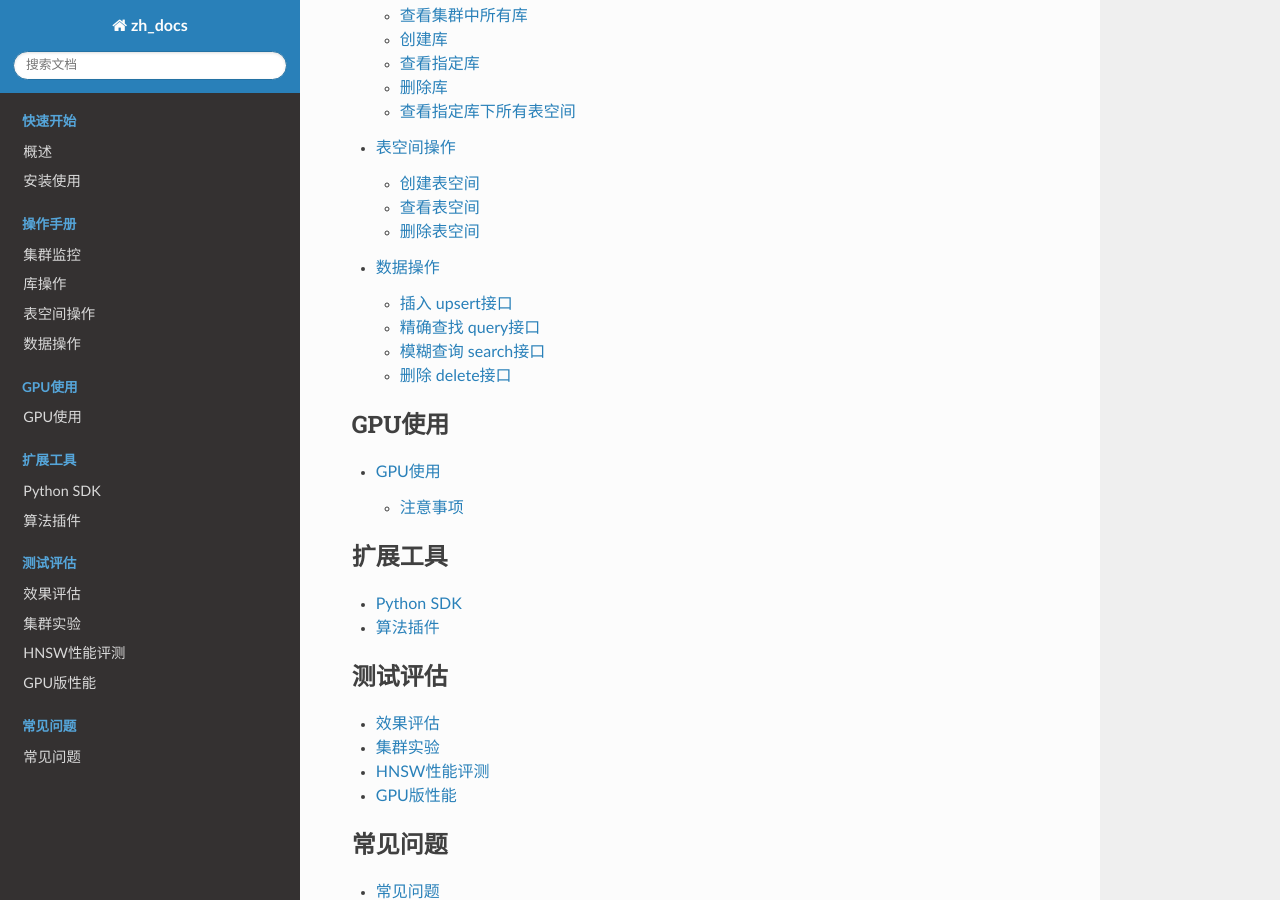
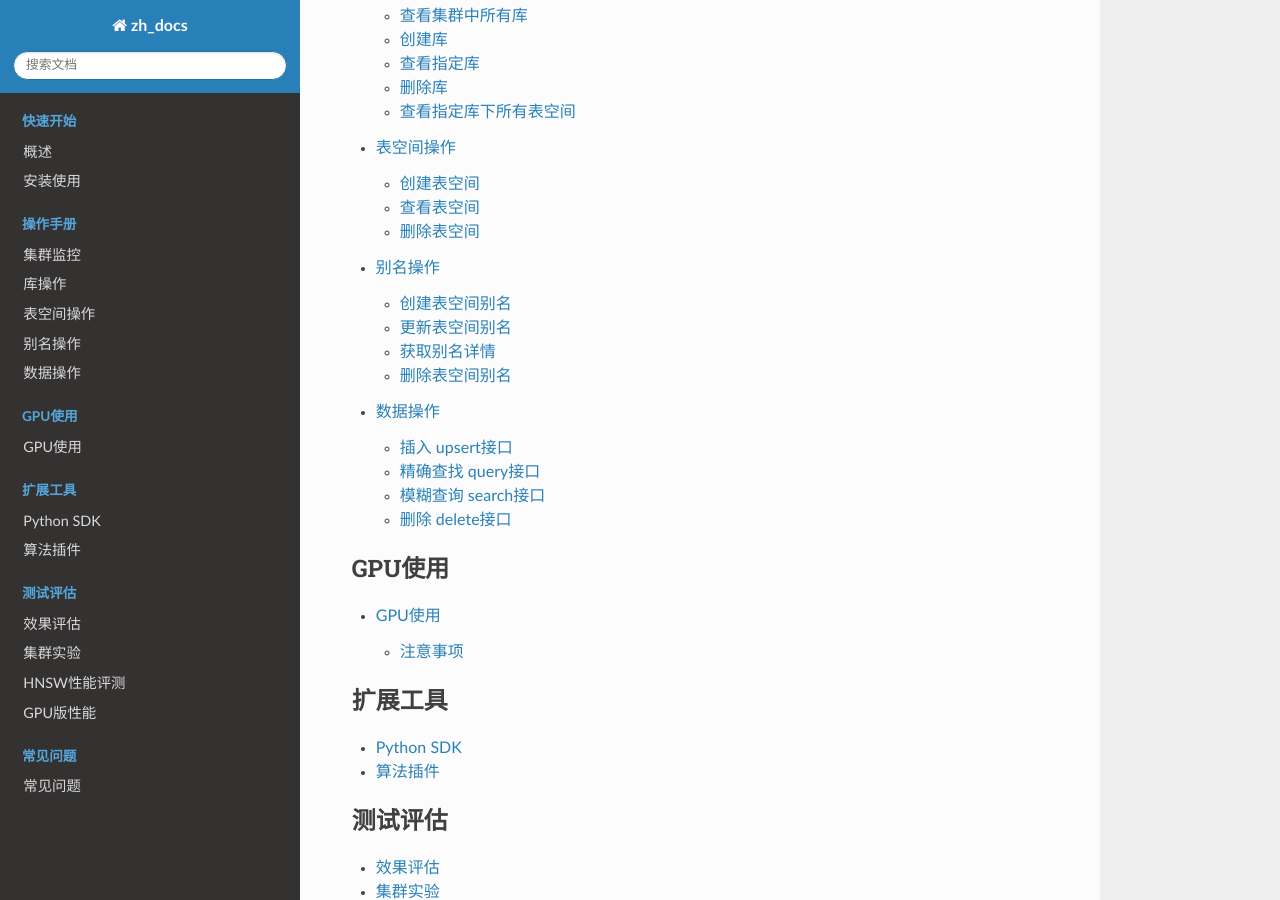
Before and after one commit to vearch/zh_docs, a Sphinx documentation site: the page built from docs/source/index.rst, in a window 1280 px wide and 900 px high, scrolled down 764 px. Built offline with Sphinx 7.4.7 and the Read the Docs theme 2.0.0, drawn with Linux system fonts in a browser that asks for light colours; pages that are not in the unit, such as notebooks, are missing from menus.

Commit message:
add doc for alias

```diff
--- a/docs/source/index.rst
+++ b/docs/source/index.rst
@@ -15,6 +15,7 @@ Vearch 系统介绍
    use_op/op_cluster.rst
    use_op/op_db.rst
    use_op/op_space.rst
+   use_op/op_alias.rst
    use_op/op_doc.rst
 
 .. toctree::
--- /dev/null
+++ b/docs/source/use_op/op_alias.rst
@@ -0,0 +1,32 @@
+别名操作
+=================
+
+别名可以是一个简短的字符串，方便标识和访问对应的表空间。通常别名会替换 Space 的名称以方便业务切换等场景。
+
+http://master_server代表master服务，$db_name是创建的库名, $space_name是创建的表空间名
+
+创建表空间别名
+----------------
+::
+
+  curl -XPOST http://master_server/alias/$alias_name/dbs/$db_name/spaces/$space_name
+
+
+更新表空间别名
+----------------
+::
+
+  curl -XPUT http://master_server/alias/$alias_name/dbs/$db_name/spaces/$space_name
+
+
+获取别名详情
+----------------
+::
+
+  curl -XGET http://master_server/alias/$alias_name
+
+删除表空间别名
+----------------
+::
+
+  curl -XDELETE http://master_server/alias/$alias_name
--- a/docs/source/use_op/op_space.rst
+++ b/docs/source/use_op/op_space.rst
@@ -674,7 +674,7 @@ data字段详细信息
     }
 
 删除表空间
---------
+----------------
 ::
 
   curl -XDELETE http://master_server/dbs/$db_name/spaces/$space_name
```
Also changed, not shown: 1 other file.
